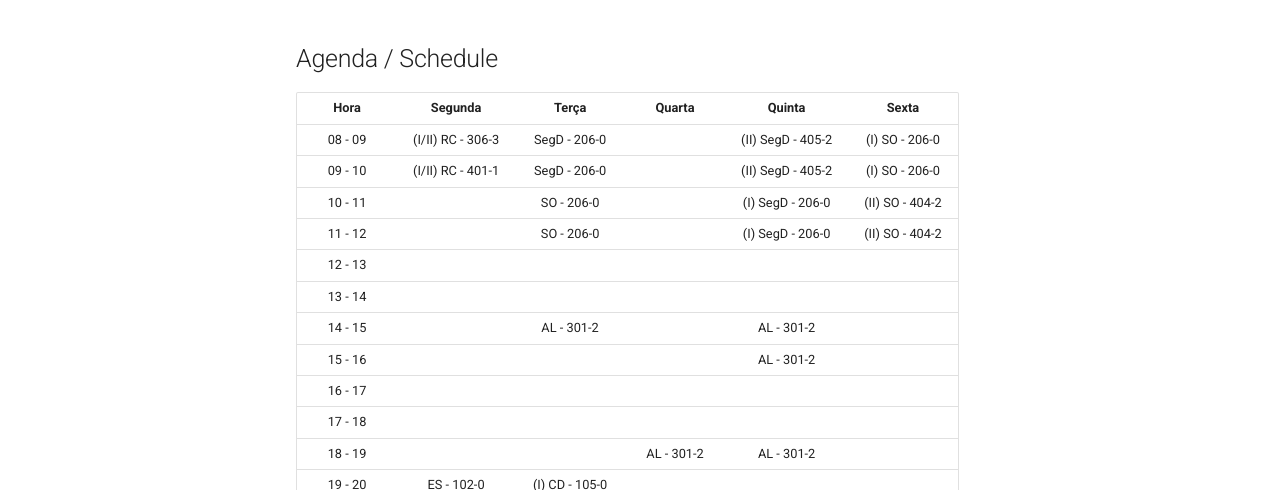
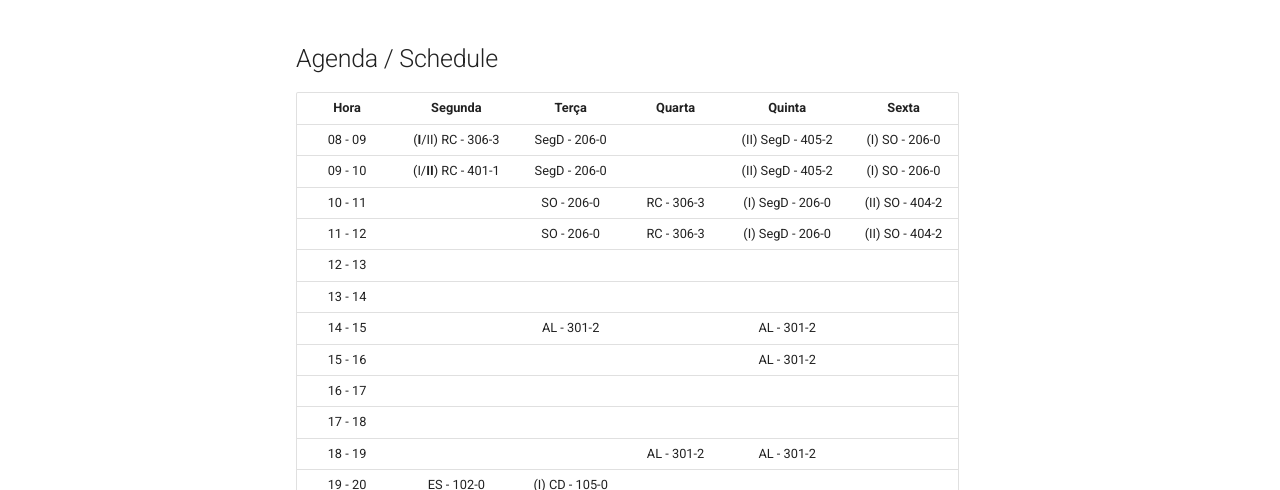
Before and after one commit to Gabriel-Sembenelli/website, an MkDocs documentation site: the page built from docs/index.md, in a window 1280 px wide and 900 px high. Shown: the part 410-900 px from the top of the window. Built offline with MkDocs 1.6.1 and Material for MkDocs 9.7.7, drawn with Linux system fonts in a browser that asks for light colours.

Commit message:
att schedule

```diff
--- a/docs/index.md
+++ b/docs/index.md
@@ -19,23 +19,23 @@
   }
 </style>
 
-|  Hora   |  Segunda   |      Terça      |   Quarta   |      Quinta       |      Sexta      |
-| :-----: | :--------: | :-------------: | :--------: | :---------------: | :-------------: |
-| 08 - 09 |  (I/II) RC - 306-3      |  SegD - 206-0   |            | (II) SegD - 405-2 | (I) SO - 206-0  |
-| 09 - 10 |  (I/II) RC - 401-1      |  SegD - 206-0   |            | (II) SegD - 405-2 | (I) SO - 206-0  |
-| 10 - 11 |            |   SO - 206-0    |            | (I) SegD - 206-0  | (II) SO - 404-2 |
-| 11 - 12 |            |   SO - 206-0    |            | (I) SegD - 206-0  | (II) SO - 404-2 |
-| 12 - 13 |            |                 |            |                   |                 |
-| 13 - 14 |            |                 |            |                   |                 |
-| 14 - 15 |            |   AL - 301-2    |            |    AL - 301-2     |                 |
-| 15 - 16 |            |                 |            |    AL - 301-2     |                 |
-| 16 - 17 |            |                 |            |                   |                 |
-| 17 - 18 |            |                 |            |                   |                 |
-| 18 - 19 |            |                 | AL - 301-2 |    AL - 301-2     |                 |
-| 19 - 20 | ES - 102-0 | (I) CD - 105-0  |            |                   |                 |
-| 20 - 21 | ES - 102-0 | (I) CD - 105-0  |            |                   |                 |
-| 21 - 22 |            | (II) CD - 406-2 | ES - 102-0 |    CD - 105-0     |                 |
-| 22 - 23 |            | (II) CD - 406-2 | ES - 102-0 |    CD - 105-0     |                 |
+|  Hora   |        Segunda        |      Terça      |   Quarta   |      Quinta       |      Sexta      |
+| :-----: | :-------------------: | :-------------: | :--------: | :---------------: | :-------------: |
+| 08 - 09 | (**I**/II) RC - 306-3 |  SegD - 206-0   |            | (II) SegD - 405-2 | (I) SO - 206-0  |
+| 09 - 10 | (I/**II**) RC - 401-1 |  SegD - 206-0   |            | (II) SegD - 405-2 | (I) SO - 206-0  |
+| 10 - 11 |                       |   SO - 206-0    | RC - 306-3 | (I) SegD - 206-0  | (II) SO - 404-2 |
+| 11 - 12 |                       |   SO - 206-0    | RC - 306-3 | (I) SegD - 206-0  | (II) SO - 404-2 |
+| 12 - 13 |                       |                 |            |                   |                 |
+| 13 - 14 |                       |                 |            |                   |                 |
+| 14 - 15 |                       |   AL - 301-2    |            |    AL - 301-2     |                 |
+| 15 - 16 |                       |                 |            |    AL - 301-2     |                 |
+| 16 - 17 |                       |                 |            |                   |                 |
+| 17 - 18 |                       |                 |            |                   |                 |
+| 18 - 19 |                       |                 | AL - 301-2 |    AL - 301-2     |                 |
+| 19 - 20 |      ES - 102-0       | (I) CD - 105-0  |            |                   |                 |
+| 20 - 21 |      ES - 102-0       | (I) CD - 105-0  |            |                   |                 |
+| 21 - 22 |                       | (II) CD - 406-2 | ES - 102-0 |    CD - 105-0     |                 |
+| 22 - 23 |                       | (II) CD - 406-2 | ES - 102-0 |    CD - 105-0     |                 |
 
 - RC - Redes de Computadores
 - ES - Engenharia de Software
```
